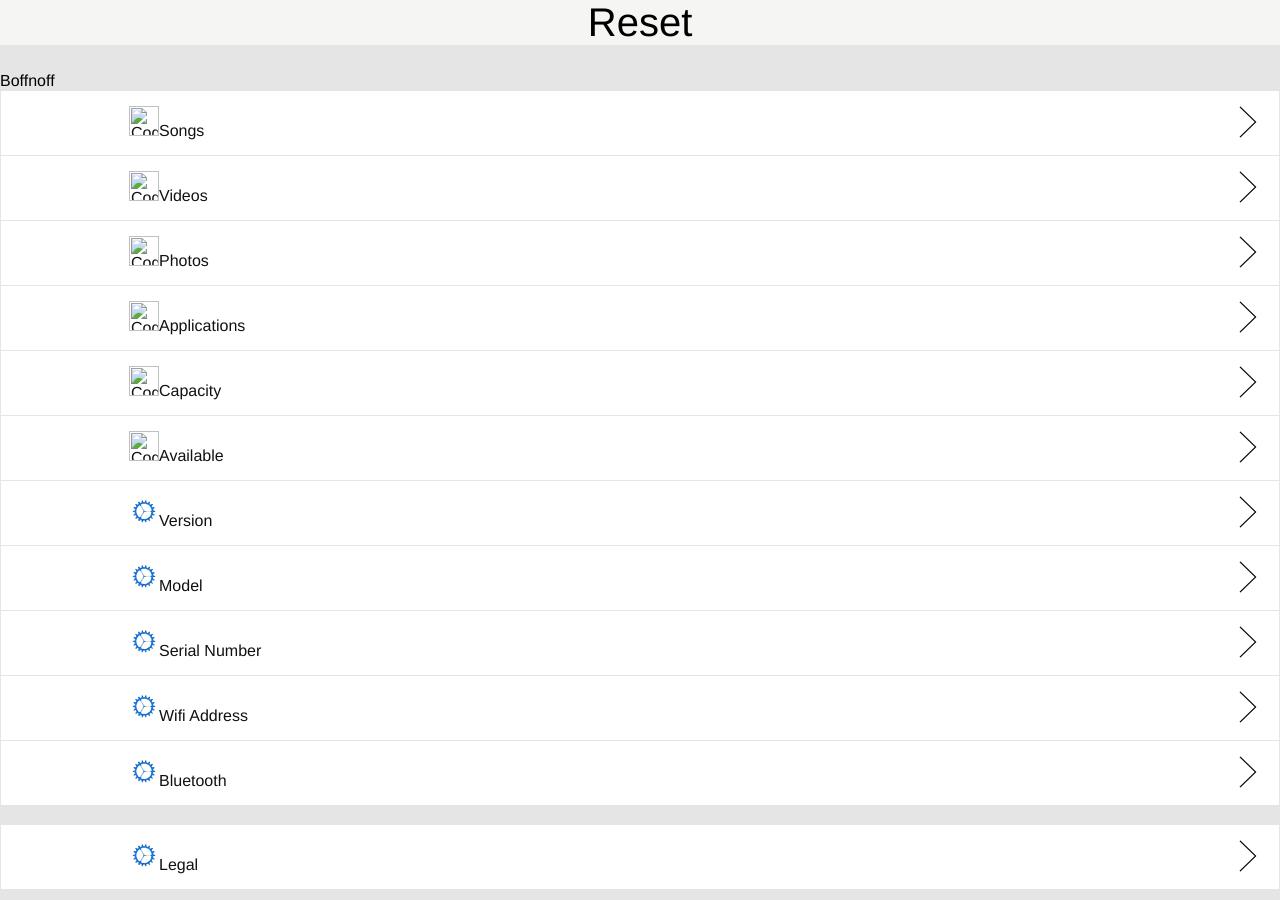
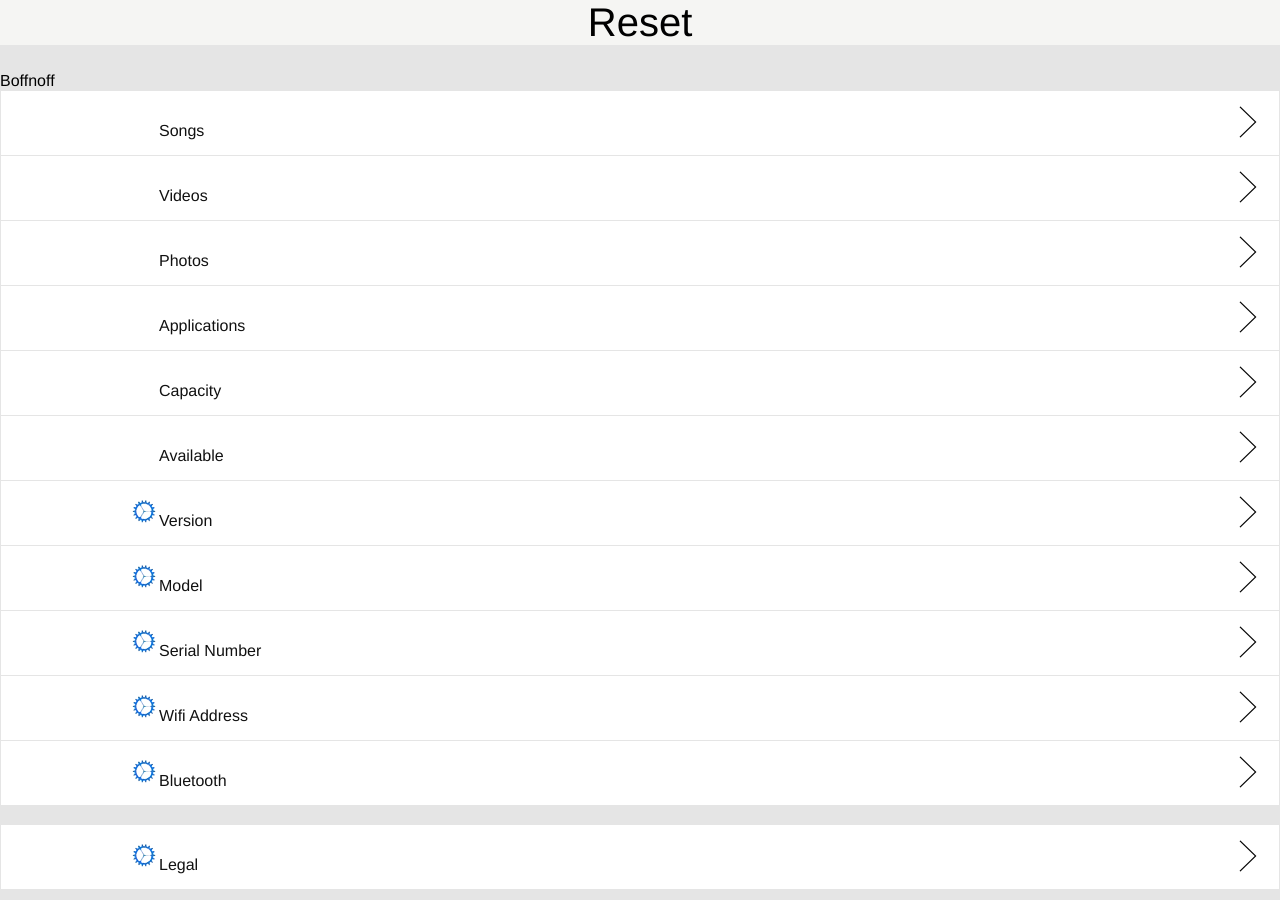
Before and after one commit to boffnoff/boffnoff.github.com, a Jekyll site: the page beta/about.html, which Jekyll copies as it is, in a window 1280 px wide. Built offline with Jekyll 4.4.1, drawn with Linux system fonts in a browser that asks for light colours.

Commit message:
fixed broken path libnks

```diff
--- a/beta/about.html
+++ b/beta/about.html
@@ -25,22 +25,22 @@
     <div class="info">
        Boffnoff
       <p onclick="location.href='#';" style="cursor: pointer;">
-        <img src="img/placeholder.png" alt="Cog Icon" height="30" width="30">Songs <img style="float: right;" src="img/arrow.png"/></p>
+        <img src="img/icons/placeholder.png" alt="Cog Icon" height="30" width="30">Songs <img style="float: right;" src="img/arrow.png"/></p>
 
       <p onclick="location.href='#';" style="cursor: pointer;">
-        <img src="img/placeholder.png" alt="Cog Icon" height="30" width="30">Videos <img style="float: right;" src="img/arrow.png"/></p>
+        <img src="img/icons/placeholder.png" alt="Cog Icon" height="30" width="30">Videos <img style="float: right;" src="img/arrow.png"/></p>
 
       <p onclick="location.href='#';" style="cursor: pointer;">
-        <img src="img/placeholder.png" alt="Cog Icon" height="30" width="30">Photos <img style="float: right;" src="img/arrow.png"/></p>
+        <img src="img/icons/placeholder.png" alt="Cog Icon" height="30" width="30">Photos <img style="float: right;" src="img/arrow.png"/></p>
 
       <p onclick="location.href='#';" style="cursor: pointer;">
-        <img src="img/placeholder.png" alt="Cog Icon" height="30" width="30">Applications <img style="float: right;" src="img/arrow.png"/></p>
+        <img src="img/icons/placeholder.png" alt="Cog Icon" height="30" width="30">Applications <img style="float: right;" src="img/arrow.png"/></p>
 
       <p onclick="location.href='#';" style="cursor: pointer;">
-        <img src="img/placeholder.png" alt="Cog Icon" height="30" width="30">Capacity <img style="float: right;" src="img/arrow.png"/></p>
+        <img src="img/icons/placeholder.png" alt="Cog Icon" height="30" width="30">Capacity <img style="float: right;" src="img/arrow.png"/></p>
 
       <p onclick="location.href='#';" style="cursor: pointer;">
-        <img src="img/placeholder.png" alt="Cog Icon" height="30" width="30">Available <img style="float: right;" src="img/arrow.png"/></p>
+        <img src="img/icons/placeholder.png" alt="Cog Icon" height="30" width="30">Available <img style="float: right;" src="img/arrow.png"/></p>
 
       <p onclick="location.href='#';" style="cursor: pointer;">
         <img src="img/general.png" alt="Cog Icon" height="30" width="30">Version <img style="float: right;" src="img/arrow.png"/></p>
--- a/beta/index.html
+++ b/beta/index.html
@@ -54,7 +54,7 @@
 
 
       <p onclick="location.href='#';" style="cursor: pointer;">
-        <img src="img/cc.png" alt="Cog Icon" height="30" width="30">Control Center <img style="float: right;" src="img/arrow.png"/></p>
+        <img src="img/icons/cc.png" alt="Cog Icon" height="30" width="30">Control Center <img style="float: right;" src="img/arrow.png"/></p>
 
 
       <p onclick="location.href='#';" style="cursor: pointer;">
```
